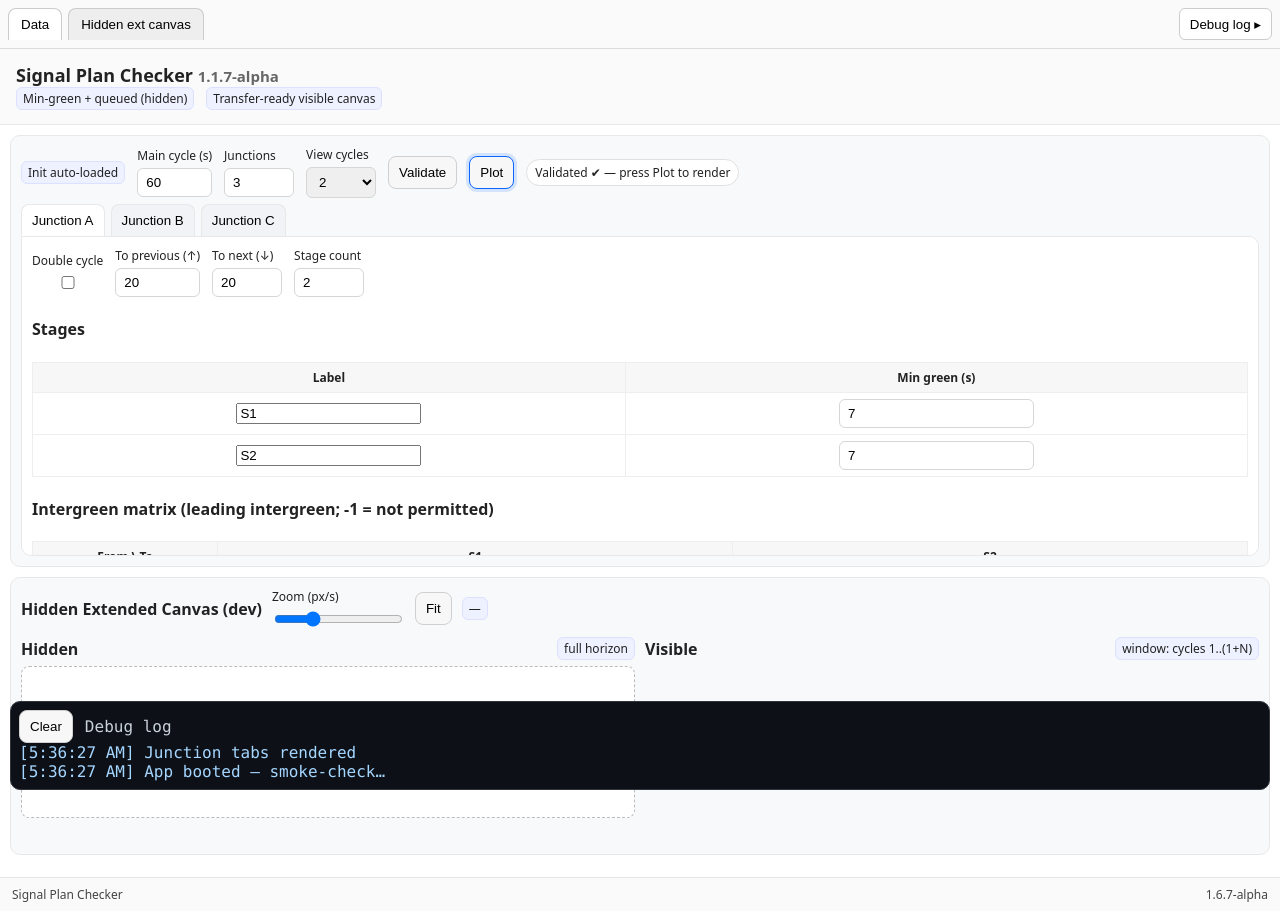
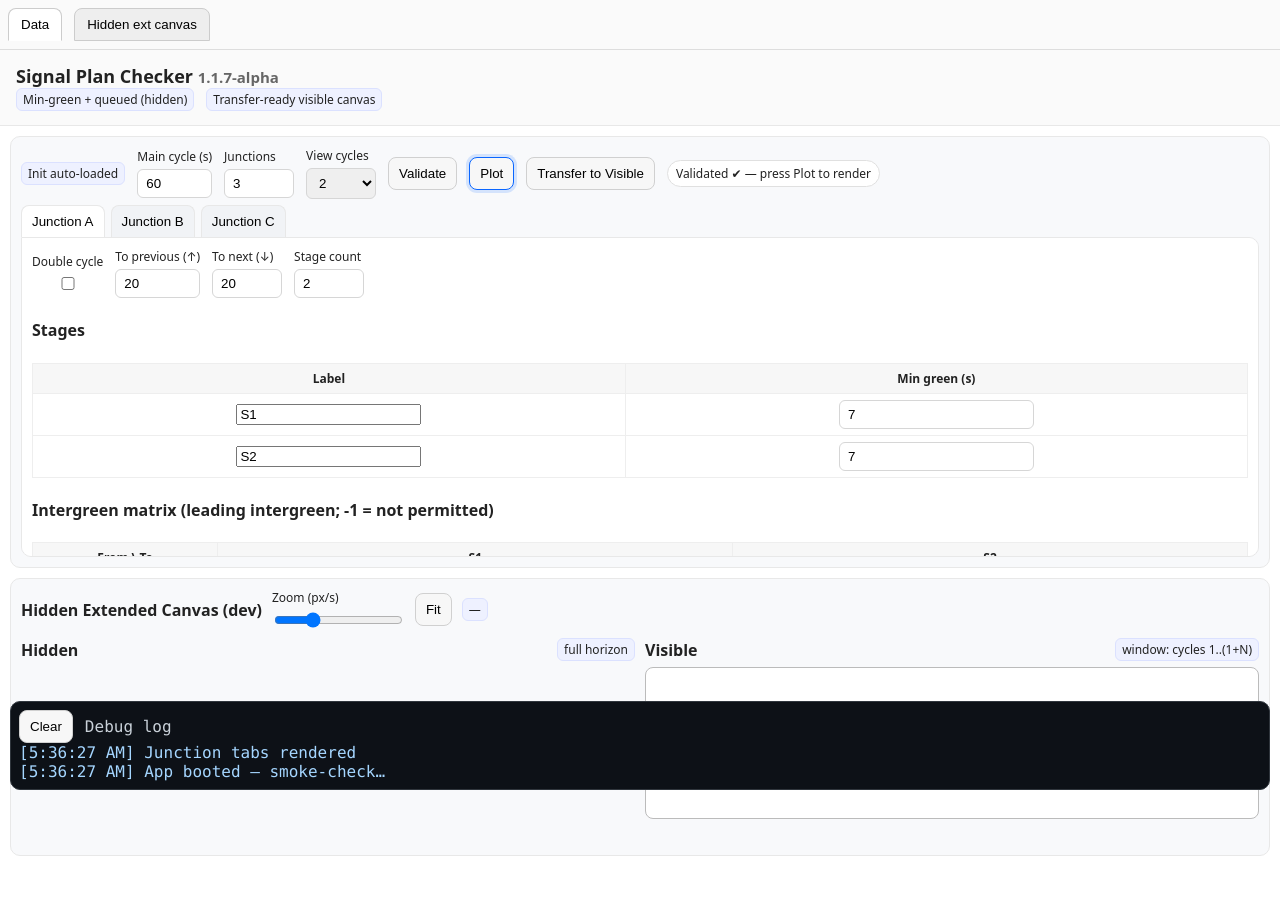
Before and after one commit to DK429/timingdiagrams, a plain HTML site: page index.html in a window 1280 px wide. After the commit the page ends 866 px from the top, so only its background shows below. Drawn offline with Linux system fonts and the light colour scheme.

Commit message:
Add files via upload

```diff
--- a/index.html
+++ b/index.html
@@ -40,15 +40,6 @@ border:1px solid #30363d;border-radius:10px;padding:8px;font-family:ui-monospace
 </style>
 </head>
 <body>
-<div id="masterTabs" class="tabbar" style="display:flex;gap:6px;padding:8px;border-bottom:1px solid #ddd;position:sticky;top:0;background:#fafafa;z-index:10">
-  <button class="tabbtn" data-tab="data"    style="padding:8px 12px;border:1px solid #ccc;border-bottom:none;border-radius:8px 8px 0 0;background:#fff;cursor:pointer">Data</button>
-  <button class="tabbtn" data-tab="hidden"  style="padding:8px 12px;border:1px solid #ccc;border-bottom:none;border-radius:8px 8px 0 0;background:#eee;cursor:pointer">Hidden ext canvas</button>
-<div style="flex:1"></div><button id="debugToggleBtn" title="Show/hide debug log" style="padding:6px 10px;border:1px solid #ccc;border-radius:6px;background:#fff;cursor:pointer">Debug log</button></div>
-<div id="tabPanels">
-  <section id="tab-data" style="display:block;"></section>
-  <section id="tab-hidden" style="display:none; height: calc(100vh - 48px); overflow:auto; padding:8px;"></section>
-</div>
-
 <header>
   <h1>Signal Plan Checker <small class="muted">1.1.7-alpha</small></h1>
   <div class="row"><span class="badge">Min-green + queued (hidden)</span><span class="badge">Transfer-ready visible canvas</span></div>
@@ -68,6 +59,7 @@ border:1px solid #30363d;border-radius:10px;padding:8px;font-family:ui-monospace
       </label>
       <button id="validateBtn">Validate</button>
       <button id="plotBtn" disabled>Plot</button>
+      <button id="transferBtn" disabled>Transfer to Visible</button>
       <span id="statusChip" class="infochip">Waiting for Validate…</span>
     </div>
     <div class="tabs" id="jtabs"></div>
@@ -86,7 +78,7 @@ border:1px solid #30363d;border-radius:10px;padding:8px;font-family:ui-monospace
         <div style="display:flex;justify-content:space-between;align-items:center;margin-bottom:6px;">
           <strong>Hidden</strong><span class="badge">full horizon</span>
         </div>
-        <div id="hiddenWrap" style="overflow:auto;">
+        <div id="hiddenWrap">
           <canvas id="hiddenCanvas"></canvas>
         </div>
       </div>
@@ -94,7 +86,10 @@ border:1px solid #30363d;border-radius:10px;padding:8px;font-family:ui-monospace
         <div style="display:flex;justify-content:space-between;align-items:center;margin-bottom:6px;">
           <strong>Visible</strong><span class="badge">window: cycles 1..(1+N)</span>
         </div>
+        <div id="visibleWrap">
+          <canvas id="visibleCanvas"></canvas>
         </div>
+      </div>
     </div>
   </section>
 </main>
@@ -271,8 +266,7 @@ function drawHidden(){
   }
   const C = document.getElementById('hiddenCanvas'); const ctx = C.getContext('2d');
   const M = App.state.mainCycle; const mult = App.initCfg.plot.hiddenWindowMultiplier || 5; const T = M*mult;
-  const pps = App.state.pxPerSec || 4;
-  const left = App.initCfg.plot.leftMargin || 120; const top = App.initCfg.plot.topMargin || 24;
+  const pps = App.state.pxPerSec || 4; const left = App.initCfg.plot.leftMargin || 120; const top = App.initCfg.plot.topMargin || 24;
   const rowH = App.initCfg.plot.rowHeight || 48; const gap = App.initCfg.plot.rowGap || 18;
   const width = left + T*pps + 20; const height = top + App.state.junctions.length*(rowH+gap) + 20;
   C.width = width; C.height = height;
@@ -281,7 +275,7 @@ function drawHidden(){
   ctx.fillStyle="#fff"; ctx.fillRect(0,0,width,height);
   ctx.strokeStyle="#eee"; ctx.lineWidth=1;
   for(let t=0;t<=T;t+=10){ const x=left+t*pps; ctx.beginPath(); ctx.moveTo(x, top-8); ctx.lineTo(x, height-10); ctx.stroke();
-    ctx.fillStyle = (t < M ? '#999' : '#444'); ctx.font = '10px system-ui'; ctx.fillText(String(t - M), x-8, top-12); }
+    ctx.fillStyle="#999"; ctx.font="10px system-ui"; ctx.fillText(String(t)+'s', x-8, top-12); }
 
   const greens = ["rgba(60,180,75,0.9)","rgba(90,205,105,0.9)","rgba(120,220,135,0.9)","rgba(150,235,165,0.9)"];
 
@@ -354,6 +348,42 @@ function drawHidden(){
   log('Hidden canvas redrawn (min-green enforced)','info');
 }
 
+// ---- transfer to visible (no extra logic; just blit a window) ----
+function transferToVisible(){
+  if(!(App.state.validOk && App.state.readyToPlot)){
+    alert('Please Validate and Plot first.'); return;
+  }
+  const hidden = document.getElementById('hiddenCanvas');
+  const visible = document.getElementById('visibleCanvas');
+  const wrap = document.getElementById('visibleWrap');
+  const pps = App.state.pxPerSec || 4;
+  const M = App.state.mainCycle;
+  const N = App.state.viewCycles || 2;
+  const left = App.initCfg.plot.leftMargin || 120;
+  const top = App.initCfg.plot.topMargin || 24;
+  const Cj = M; // window cycles are based on main, starting at 1*C .. (1+N)*C
+  const sx = left + 1*Cj*pps; // start at 1*C
+  const sw = N*Cj*pps; // width of N cycles
+  const sy = 0;
+  const sh = hidden.height;
+  // size visible to match the slice
+  visible.width = sw;
+  visible.height = sh;
+  const vctx = visible.getContext('2d');
+  vctx.clearRect(0,0,visible.width,visible.height);
+  vctx.drawImage(hidden, sx, sy, sw, sh, 0, 0, sw, sh);
+  log(`Transferred window: x=${sx}px w=${sw}px from hidden→visible (cycles 1..${1+N})`,'info');
+}
+
+function drawHiddenGate(){
+  if(!App.state.validOk){ alert('Please Validate first.'); return; }
+  App.state.readyToPlot = true;
+  const p=document.getElementById('plotBtn'); if(p) p.classList.remove('dirty');
+  const x=document.getElementById('transferBtn'); if(x) x.disabled=false;
+  const chip=document.getElementById('statusChip'); if(chip) chip.textContent='Plotted ✓';
+  log('Plot clicked — drawing (min-green enforced)','info');
+  drawHidden();
+}
 
 // ---- UI rendering (same as v1.1.6) ----
 function renderUTCEditor(j){
@@ -514,7 +544,7 @@ async function boot(){
     log('Plot clicked — drawing (hidden)','info');
     drawHidden();
   });
-
+  document.getElementById('transferBtn').addEventListener('click', transferToVisible);
 
   const zoom = document.getElementById('zoom');
   if(zoom){ zoom.value = String(App.state.pxPerSec||4); zoom.addEventListener('input', ()=>{ App.state.pxPerSec=parseInt(zoom.value,10); drawHidden(); }); }
@@ -530,53 +560,110 @@ async function boot(){
 boot();
 </script>
 
-<footer id="pageFooter" style="margin-top:12px;padding:8px 12px;border-top:1px solid #e5e5e5;color:#444;font:12px system-ui;display:flex;justify-content:space-between;align-items:center;background:#fafafa;">
-  <span>Signal Plan Checker</span>
-  <span id="versionBadge">1.6.7-alpha</span>
-</footer>
+<script>
+// Ensure hidden canvas lives in the Hidden tab
+(function(){
+  function byId(id){ return document.getElementById(id); }
+  function ensureTabs(){
+    let tabs = byId('masterTabs');
+    let panels = byId('tabPanels');
+    let tabData = byId('tab-data');
+    let tabHidden = byId('tab-hidden');
+    if(!tabs){
+      tabs = document.createElement('div');
+      tabs.id = 'masterTabs';
+      tabs.className = 'tabbar';
+      tabs.style.cssText = 'display:flex;gap:6px;padding:8px;border-bottom:1px solid #ddd;position:sticky;top:0;background:#fafafa;z-index:10';
+      const bData = document.createElement('button');
+      bData.className = 'tabbtn'; bData.dataset.tab='data';
+      bData.textContent = 'Data';
+      bData.style.cssText = 'padding:8px 12px;border:1px solid #ccc;border-bottom:none;border-radius:8px 8px 0 0;background:#fff;cursor:pointer';
+      const bHidden = document.createElement('button');
+      bHidden.className = 'tabbtn'; bHidden.dataset.tab='hidden';
+      bHidden.textContent = 'Hidden ext canvas';
+      bHidden.style.cssText = 'padding:8px 12px;border:1px solid #ccc;border-bottom:none;border-radius:8px 8px 0 0;background:#eee;cursor:pointer;margin-left:6px;';
+      tabs.appendChild(bData); tabs.appendChild(bHidden);
+      document.body.insertBefore(tabs, document.body.firstChild);
+    }
+    if(!panels){
+      panels = document.createElement('div');
+      panels.id = 'tabPanels';
+      document.body.insertBefore(panels, tabs.nextSibling);
+    }
+    if(!tabData){
+      tabData = document.createElement('section');
+      tabData.id = 'tab-data';
+      tabData.style.display = 'block';
+      panels.appendChild(tabData);
+    }
+    if(!tabHidden){
+      tabHidden = document.createElement('section');
+      tabHidden.id = 'tab-hidden';
+      tabHidden.style.display = 'none';
+      tabHidden.style.height = 'calc(100vh - 48px)';
+      tabHidden.style.overflow = 'auto';
+      tabHidden.style.padding = '8px';
+      panels.appendChild(tabHidden);
+    }
+    return {tabs, panels, tabData, tabHidden};
+  }
 
+  function activate(tab){
+    const ids = ['data','hidden'];
+    ids.forEach(t=>{
+      const btn = document.querySelector('.tabbtn[data-tab="'+t+'"]');
+      const sec = byId('tab-'+t);
+      const on = (t===tab);
+      if(sec) sec.style.display = on ? 'block' : 'none';
+      if(btn){
+        btn.style.background = on ? '#fff' : '#eee';
+        btn.style.borderBottom = on ? '1px solid #fff' : '1px solid #ccc';
+      }
+    });
+  }
 
-<script>
-(function(){
-  function setVersion(v){
-    var el = document.getElementById('versionBadge');
-    if(el){ el.textContent = v; }
+  function moveContent(){
+    const {tabs, panels, tabData, tabHidden} = ensureTabs();
+    // Wrap hiddenCanvas if needed
+    let hiddenWrap = byId('hiddenWrap');
+    const hc = byId('hiddenCanvas');
+    if(!hiddenWrap && hc){
+      hiddenWrap = document.createElement('div');
+      hiddenWrap.id = 'hiddenWrap';
+      hiddenWrap.style.overflow = 'auto';
+      hiddenWrap.style.height = 'calc(100vh - 48px)';
+      hiddenWrap.style.padding = '8px';
+      hc.parentNode.insertBefore(hiddenWrap, hc);
+      hiddenWrap.appendChild(hc);
+    }
+    // Move hiddenWrap into Hidden tab
+    if(hiddenWrap && hiddenWrap.parentElement !== byId('tab-hidden')){
+      byId('tab-hidden').appendChild(hiddenWrap);
+    }
+    // Move everything else (except our tabs/panels/footer/debug) into Data tab if it's outside
+    const keepIds = new Set(['masterTabs','tabPanels','tab-data','tab-hidden','hiddenWrap','debugDock','pageFooter']);
+    const children = Array.from(document.body.children);
+    children.forEach(node=>{
+      if(keepIds.has(node.id)) return;
+      if(node.parentElement === byId('tab-hidden')) return; // leave hidden content in hidden tab
+      if(node.parentElement === byId('tab-data')) return;   // already in data
+      // Move into Data
+      byId('tab-data').appendChild(node);
+    });
+
+    // Hook clicks
+    document.querySelectorAll('.tabbtn').forEach(btn=>{
+      btn.addEventListener('click', ()=> activate(btn.dataset.tab));
+    });
+    // Default tab
+    activate('data');
   }
-  if(window.APP_VERSION){
-    setVersion(window.APP_VERSION);
+
+  if(document.readyState === 'loading'){
+    document.addEventListener('DOMContentLoaded', moveContent);
   } else {
-    try {
-      fetch('VERSION.json?v='+(Date.now())).then(r=>r.json()).then(j=>{
-        setVersion(j.version || 'unknown');
-        window.APP_VERSION = j.version || 'unknown';
-      }).catch(()=>{});
-    } catch(e){}
+    moveContent();
   }
-})();
-</script>
-
-
-<script>
-(function(){
-  const KEY = 'spc.debug.visible';
-  function qs(id){ return document.getElementById(id); }
-  function setVis(v){
-    const dock = qs('debugDock');
-    if(!dock) return;
-    dock.style.display = v ? 'block' : 'none';
-    localStorage.setItem(KEY, v ? '1' : '0');
-    const btn = qs('debugToggleBtn');
-    if(btn) btn.textContent = v ? 'Debug log ▾' : 'Debug log ▸';
-  }
-  document.addEventListener('DOMContentLoaded', function(){
-    const btn = qs('debugToggleBtn');
-    const dock = qs('debugDock');
-    if(!btn || !dock) return;
-    const saved = localStorage.getItem(KEY);
-    const show = saved === null ? false : saved === '1';
-    setVis(show);
-    btn.addEventListener('click', function(){ setVis(dock.style.display === 'none'); });
-  });
 })();
 </script>
 
```
